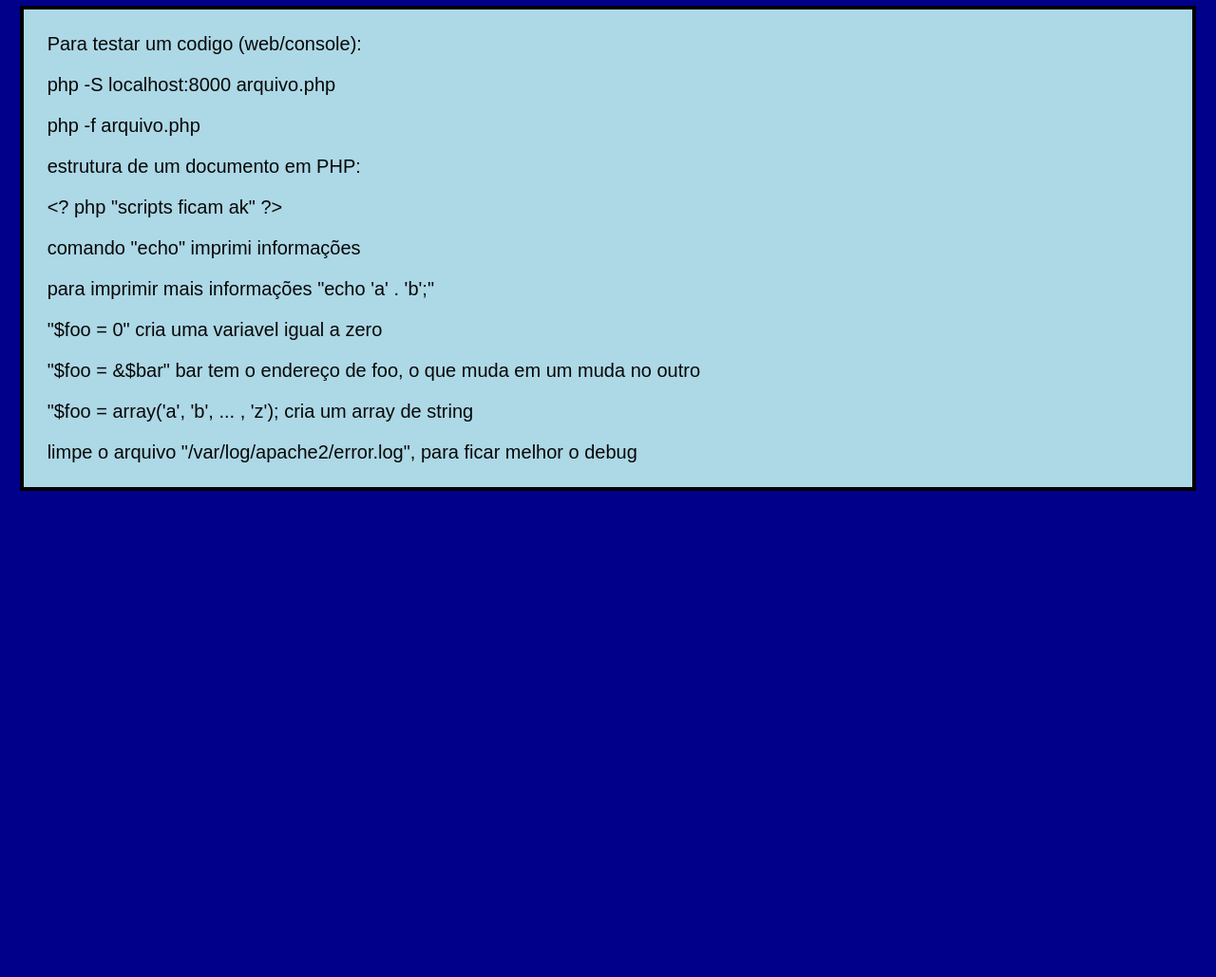
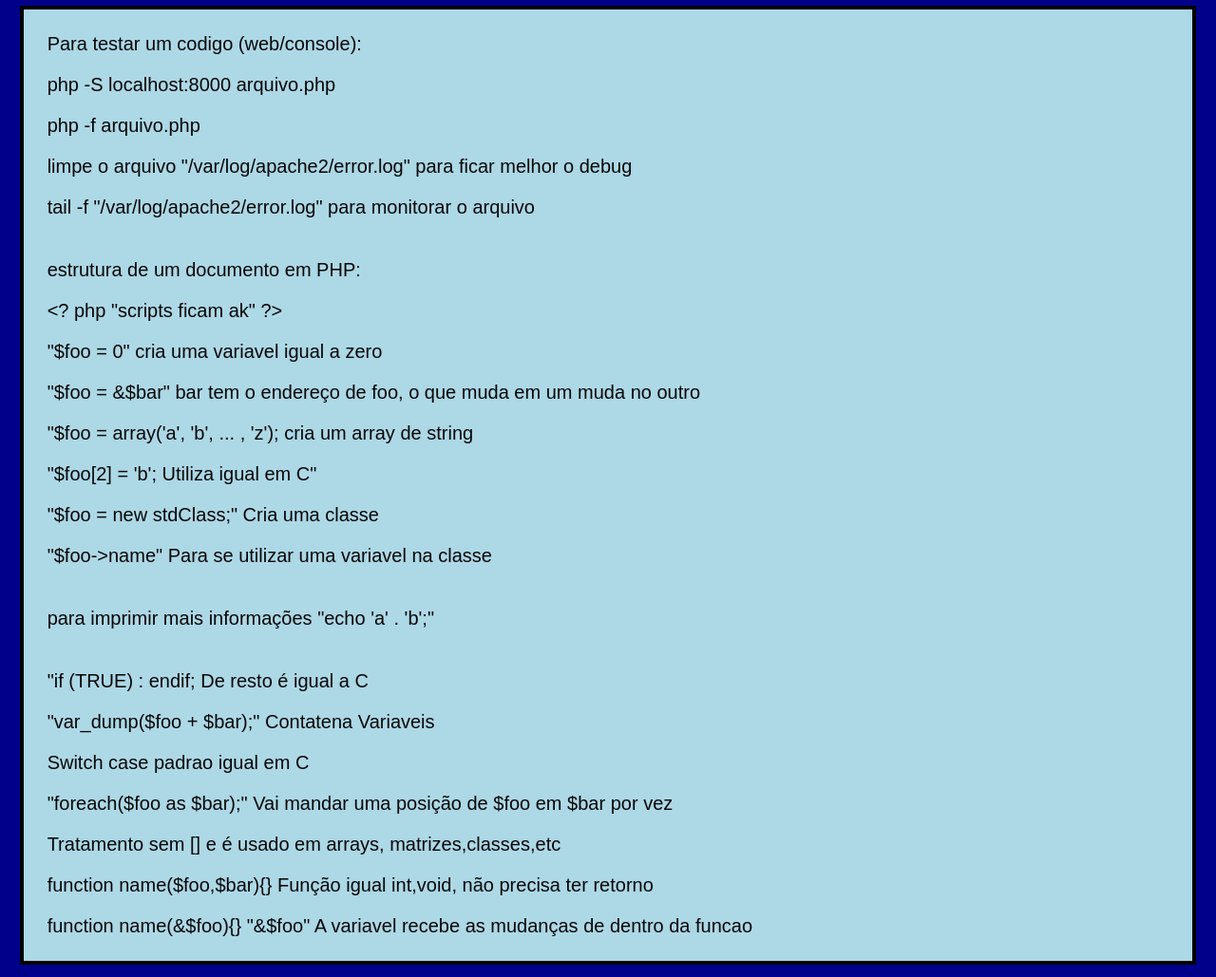
Before and after one commit to geovane-morais/documentacao_pessoal, a plain HTML site: page basico/php.html in a window 1280 px wide. Shown: the part 35-1064 px from the top of the page at 95% size. Before the commit the page ends 800 px from the top, so only its background shows below. Drawn offline with Linux system fonts and the light colour scheme.

Commit message:
mod php.html

```diff
--- a/basico/php.html
+++ b/basico/php.html
@@ -25,14 +25,29 @@
 				<p> Para testar um codigo (web/console):</p>
 				<p> php -S localhost:8000 arquivo.php</p>
 				<p> php -f arquivo.php</p>
-				<p> estrutura de um documento em PHP:</p>
+				<p> limpe o arquivo "/var/log/apache2/error.log" para ficar melhor o debug</p>
+				<p> tail -f "/var/log/apache2/error.log" para monitorar o arquivo</p>
+				<p> <br/>estrutura de um documento em PHP:</p>
 				<p> &#60;? php  "scripts ficam ak" ?&#62;<p>
-				<p> comando "echo" imprimi informações</p>
-				<p> para imprimir mais informações "echo 'a' . 'b';" </p>
 				<p> "$foo = 0" cria uma variavel igual a zero</p>
 				<p> "$foo = &$bar" bar tem o endereço de foo, o que muda em um muda no outro</p>
 				<p> "$foo = array('a', 'b', ... , 'z'); cria um array de string </p>
-				<p> limpe o arquivo "/var/log/apache2/error.log", para ficar melhor o debug</p>
+				<p> "$foo[2] = 'b'; Utiliza igual em C"</p>
+				<p> "$foo = new stdClass;" Cria uma classe</p>
+				<p> "$foo->name" Para se utilizar uma variavel na classe</p>
+
+				<p> <br/>para imprimir mais informações "echo 'a' . 'b';" </p>
+
+				<p><br/> "if (TRUE) : endif; De resto é igual a C</p>
+				<p> "var_dump($foo + $bar);" Contatena Variaveis</p>
+				<p> Switch case padrao igual em C</p>
+				<p> "foreach($foo as $bar);" Vai mandar uma posição de $foo em $bar por vez</p>
+				<p> Tratamento sem [] e é usado em arrays, matrizes,classes,etc</p>
+				<p> function name($foo,$bar){} Função igual int,void, não precisa ter retorno</p>
+				<p> function name(&$foo){} "&$foo" A variavel recebe as mudanças de dentro da funcao</p>
+				<p> </p>
+				<p> </p>
+
 			</div>
 		</main>
 	</body>
```
